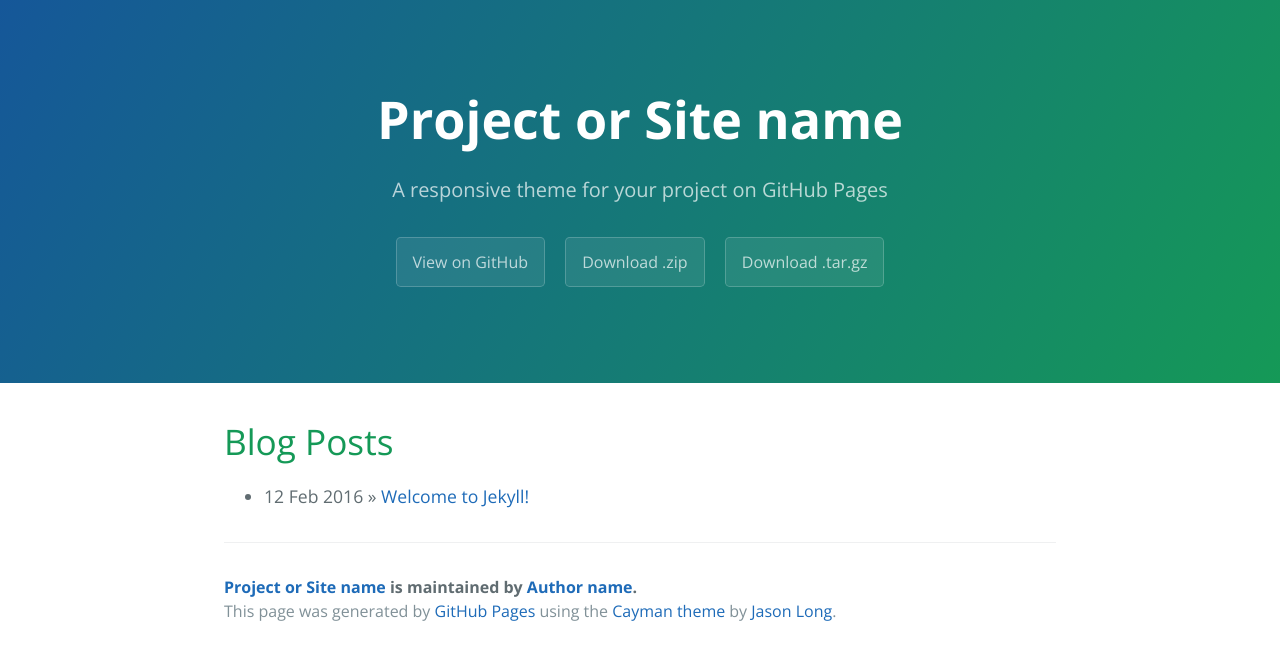
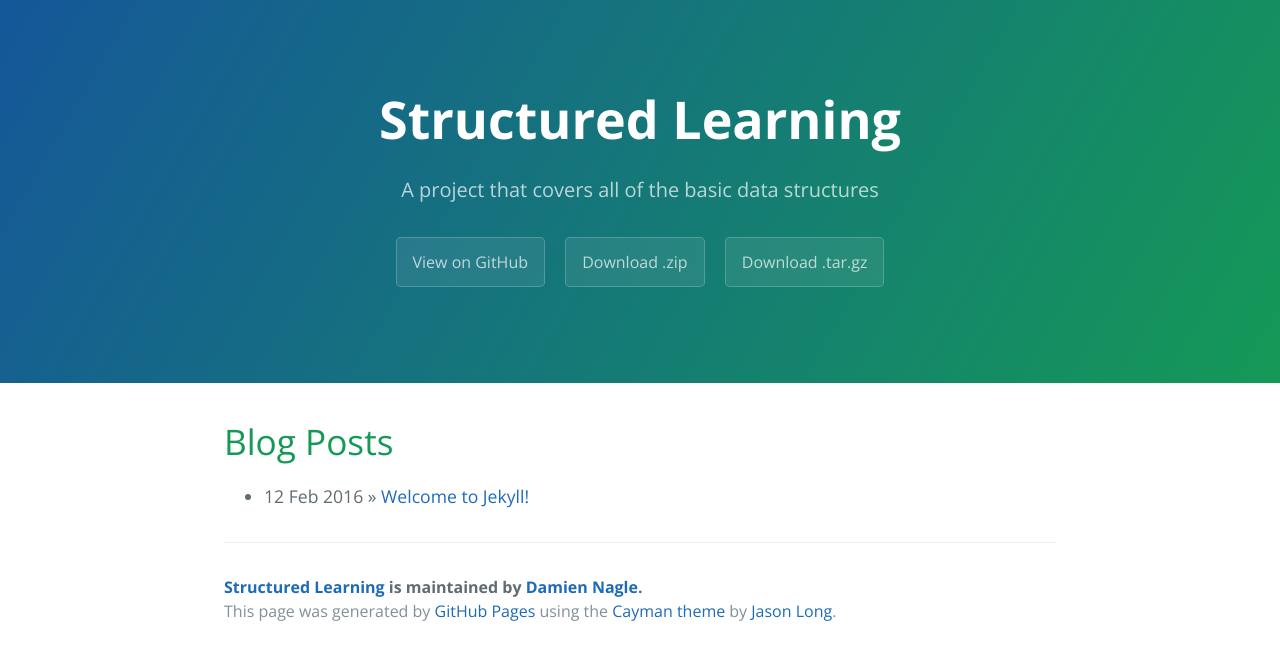
Before and after one commit to garbageman/StructuredLearning, a Jekyll site: the page built from index.html, in a window 1280 px wide. Shown: the top 660 px of the page. Built offline with Jekyll 4.4.1, drawn with Linux system fonts in a browser that asks for light colours; the list of posts is cut into pages by our own code.

Commit message:
Fixed up html page

```diff
--- a/_config.yml
+++ b/_config.yml
@@ -1,12 +1,12 @@
 # Setup
-title:        Project or Site name
-tagline:      A responsive theme for your project on GitHub Pages
+title:        Structured Learning
+tagline:      A project that covers all of the basic data structures
 baseurl:      ""
 paginate:     1
 
 # About/contact
 author:
-  name:       Author name
+  name:       Damien Nagle
   url:        http://yourhomepage.com
 
 # Gems
```
Also changed, not shown: README.md.
